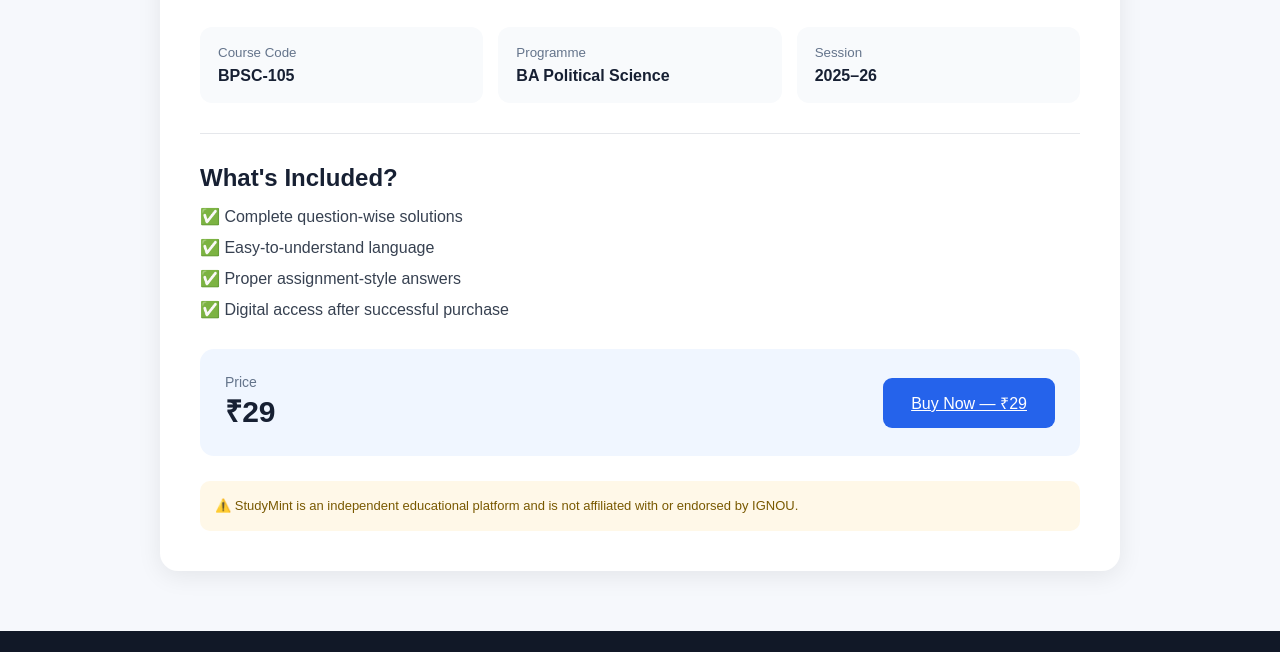
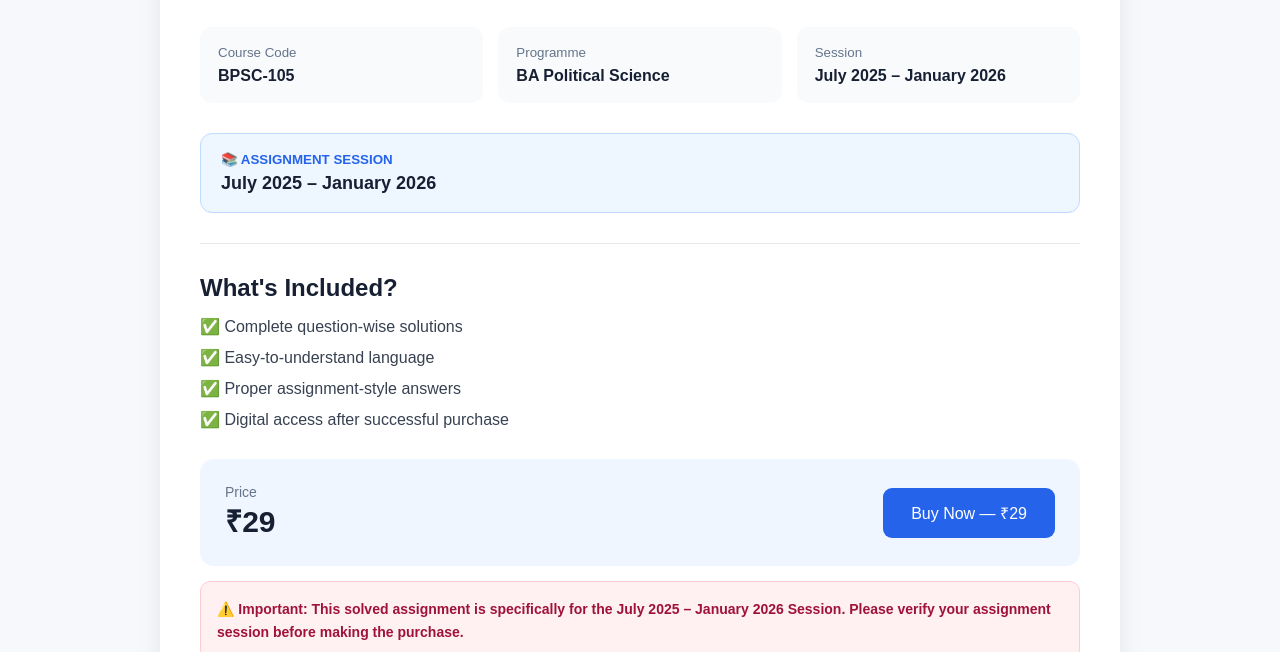
Before and after one commit to govindkmandal2006/StudyMint, a website: page bpsc105.html in a window 1280 px wide. Shown: the part 324-976 px from the top of the page. Drawn offline with Linux system fonts and the light colour scheme.

Commit message:
Update bpsc105.html

```diff
--- a/bpsc105.html
+++ b/bpsc105.html
@@ -104,6 +104,26 @@
             font-size: 16px;
         }
 
+        .session-box {
+            background: #eef6ff;
+            border: 1px solid #bfdbfe;
+            padding: 18px 20px;
+            border-radius: 12px;
+            margin-bottom: 30px;
+        }
+
+        .session-box small {
+            display: block;
+            color: #2563eb;
+            font-weight: bold;
+            margin-bottom: 6px;
+        }
+
+        .session-box strong {
+            font-size: 18px;
+            color: #172033;
+        }
+
         .divider {
             height: 1px;
             background: #e5e7eb;
@@ -141,6 +161,7 @@
         }
 
         .buy-btn {
+            display: inline-block;
             border: none;
             background: #2563eb;
             color: white;
@@ -148,6 +169,7 @@
             border-radius: 9px;
             font-size: 16px;
             cursor: pointer;
+            text-decoration: none;
         }
 
         .buy-btn:hover {
@@ -156,12 +178,25 @@
 
         .notice {
             margin-top: 25px;
-            padding: 15px;
+            padding: 16px;
             background: #fff8e8;
+            border: 1px solid #f4d58d;
             border-radius: 10px;
             color: #795900;
-            font-size: 13px;
-            line-height: 1.5;
+            font-size: 14px;
+            line-height: 1.6;
+        }
+
+        .session-warning {
+            margin-top: 15px;
+            padding: 16px;
+            background: #fff1f2;
+            border: 1px solid #fecdd3;
+            border-radius: 10px;
+            color: #9f1239;
+            font-size: 14px;
+            line-height: 1.6;
+            font-weight: 600;
         }
 
         footer {
@@ -251,8 +286,19 @@
 
                 <div class="info-box">
                     <small>Session</small>
-                    <strong>2025–26</strong>
+                    <strong>July 2025 – January 2026</strong>
                 </div>
+
+            </div>
+
+
+            <div class="session-box">
+
+                <small>📚 ASSIGNMENT SESSION</small>
+
+                <strong>
+                    July 2025 – January 2026
+                </strong>
 
             </div>
 
@@ -278,6 +324,7 @@
             <div class="price-box">
 
                 <div>
+
                     <div style="color:#64748b; font-size:14px;">
                         Price
                     </div>
@@ -285,6 +332,7 @@
                     <div class="price">
                         ₹29
                     </div>
+
                 </div>
 
                 <a href="payment.html" class="buy-btn">
@@ -294,9 +342,21 @@
             </div>
 
 
+            <div class="session-warning">
+
+                ⚠️ <strong>Important:</strong>
+                This solved assignment is specifically for the
+                <strong>July 2025 – January 2026 Session.</strong>
+                Please verify your assignment session before making the purchase.
+
+            </div>
+
+
             <div class="notice">
+
                 ⚠️ StudyMint is an independent educational platform and is
                 not affiliated with or endorsed by IGNOU.
+
             </div>
 
         </div>
@@ -314,18 +374,5 @@
 
     </footer>
 
-
-    <script>
-
-        function buyNow() {
-
-            alert(
-                "Payment system will be connected in the next step."
-            );
-
-        }
-
-    </script>
-
 </body>
 </html>
```
